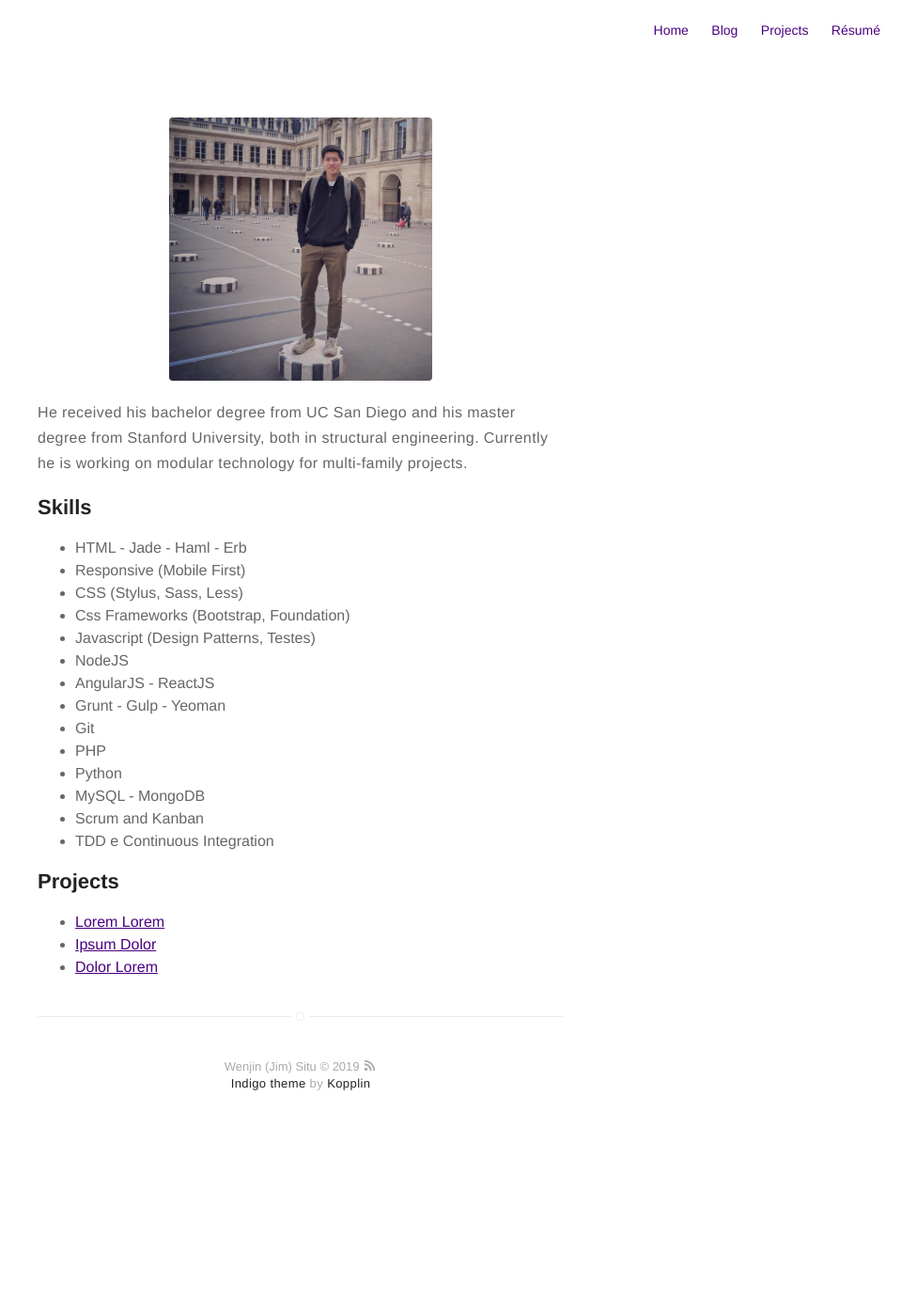
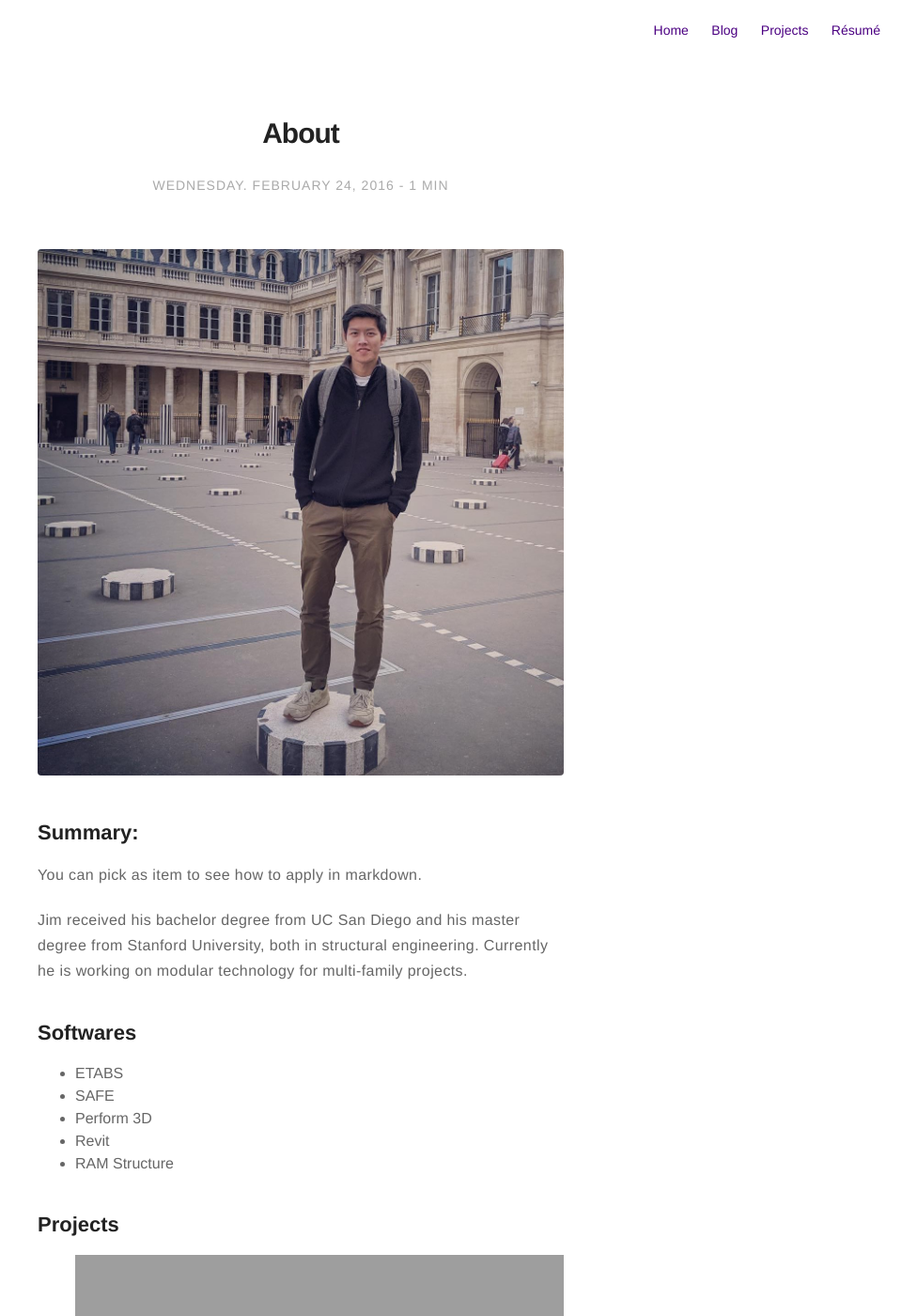
Before and after one commit to jsitu777/wenjinsitu.github.io, a Jekyll site: the page built from about.md, in a window 1280 px wide and 1400 px high. Shown: the whole window at 94% size, without its empty margins (320-1280 px from the left). Built offline with Jekyll 4.4.1, drawn with Linux system fonts in a browser that asks for light colours; comment, search, counter and statistics services are not loaded; some of the changed text lies outside the part shown; grey boxes are pictures that could not be loaded.

Commit message:
edit about

```diff
--- a/about.md
+++ b/about.md
@@ -1,36 +1,46 @@
 ---
 title: About
-layout: page
+layout: post
+date: 2016-02-24 22:48
+image: /assets/images/markdown.jpg
+headerImage: false
+tag:
+- markdown
+- components
+- extra
+category: blog
+author: Wenjin Situ
+description: Markdown summary with different options
 ---
 ![Profile Image]({{ site.url }}/{{ site.picture }})
 
-<p>He received his bachelor degree
+## Summary:
+
+You can pick as item to see how to apply in markdown.
+
+<p>Jim received his bachelor degree
 from UC San Diego and his master degree from Stanford University, both in structural
 engineering. Currently he is working on modular technology for multi-family projects.</p>
 
-<h2>Skills</h2>
+<h2>Softwares</h2>
 
 <ul class="skill-list">
-	<li>HTML - Jade - Haml - Erb</li>
-	<li>Responsive (Mobile First)</li>
-	<li>CSS (Stylus, Sass, Less)</li>
-	<li>Css Frameworks (Bootstrap, Foundation)</li>
-	<li>Javascript (Design Patterns, Testes)</li>
-	<li>NodeJS</li>
-	<li>AngularJS - ReactJS</li>
-	<li>Grunt - Gulp - Yeoman</li>
-	<li>Git</li>
-	<li>PHP</li>
-	<li>Python</li>
-	<li>MySQL - MongoDB</li>
-	<li>Scrum and Kanban</li>
-	<li>TDD e Continuous Integration</li>
+	<li>ETABS</li>
+	<li>SAFE</li>
+	<li>Perform 3D</li>
+	<li>Revit</li>
+	<li>RAM Structure</li>
 </ul>
 
 <h2>Projects</h2>
 
 <ul>
-	<li><a href="https://github.com/">Lorem Lorem</a></li>
+<iframe width="560" height="310" src= "assets/Videos/Construction Video.mp4" frameborder="0" allowfullscreen></iframe>
+
+
+	<!-- <li><a href="https://github.com/">Lorem Lorem</a></li>
+
+
 	<li><a href="https://github.com/">Ipsum Dolor</a></li>
-	<li><a href="https://github.com/">Dolor Lorem</a></li>
+	<li><a href="https://github.com/">Dolor Lorem</a></li> -->
 </ul>
```
Also changed, not shown: assets/images/5110 Telegraph.jpg (added), assets/images/Franklin Tower.jpg (added), assets/images/Franklin Townhome.jpg (added), 1 other file.
